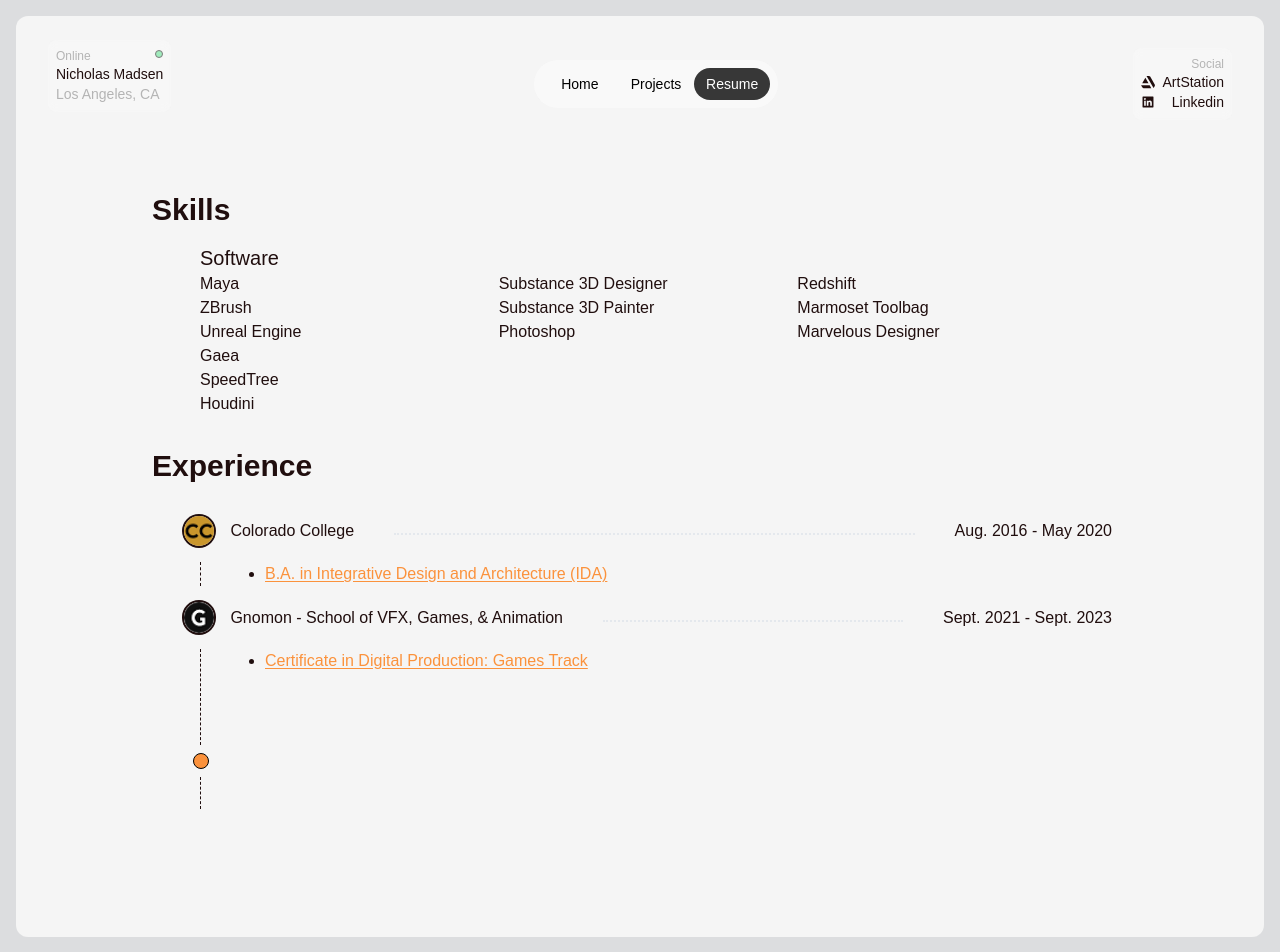
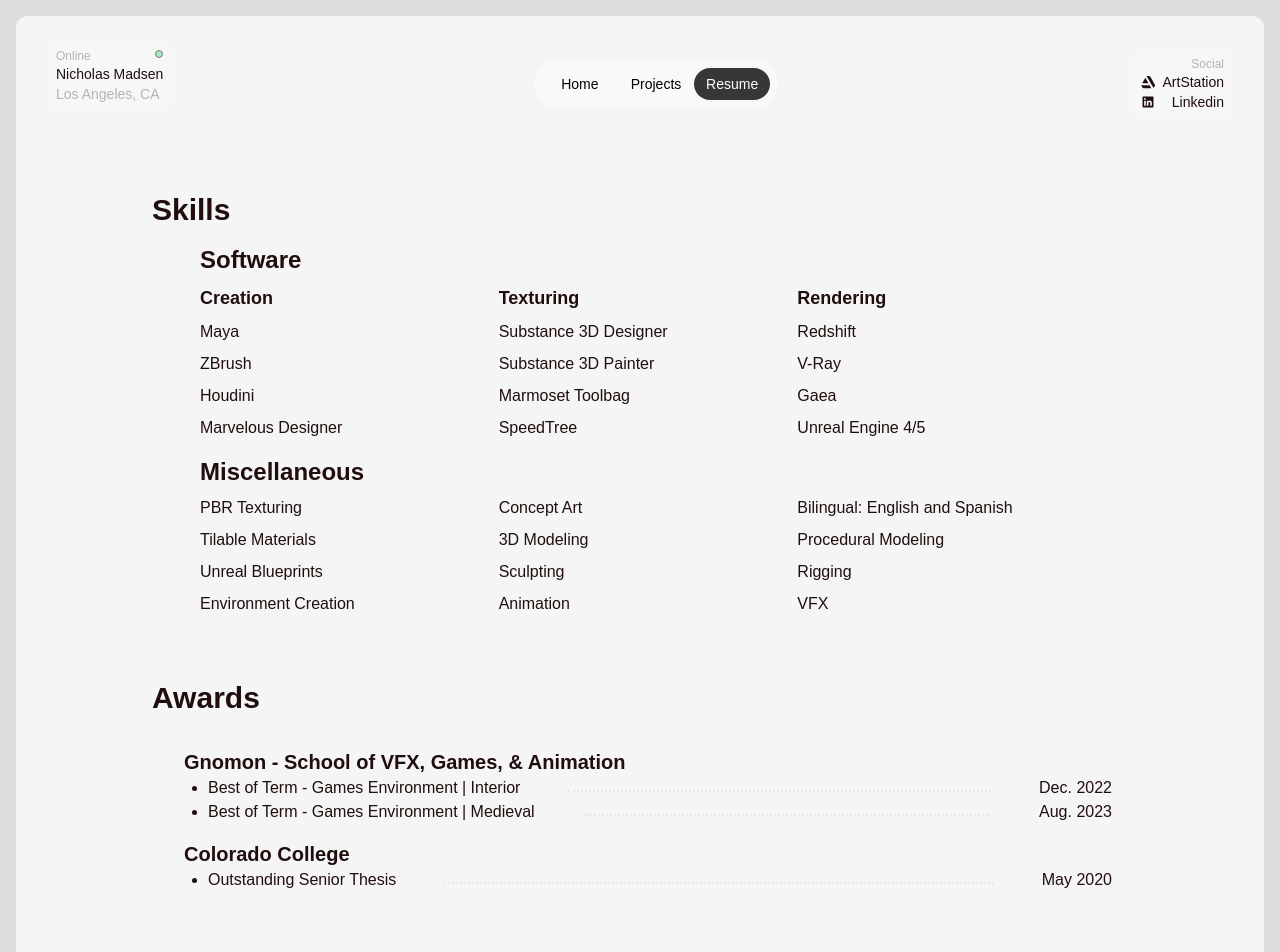
Before and after one commit to isley-griffith/nick-website, a Next.js app: page /resume in a window 1280 px wide. Shown: the top 952 px of the page. Built offline with nearby package versions, Linux system fonts and the light colour scheme.

Commit message:
Better image optimization, remove load state

```diff
--- a/package.json
+++ b/package.json
@@ -24,6 +24,7 @@
     "react-icons": "^4.11.0",
     "react-image-magnifiers": "^1.4.0",
     "react-toastify": "^9.1.3",
+    "sharp": "^0.32.6",
     "tailwindcss": "3.3.3"
   },
   "devDependencies": {
--- a/src/app/projects/page.jsx
+++ b/src/app/projects/page.jsx
@@ -13,7 +13,7 @@
       title: "Giant's Library",
       src: "/GiantsLibrary/preview.jpg",
       description: [
-        "Made this scene in my environment class at Gnomon.",
+        "I made this scene during my environment class at Gnomon.",
         "Thank you to my professor Jon Arellano for helping me realize this piece.",
         "Based on the concept by Sean Randolph.",
         <a
@@ -84,9 +84,9 @@
                   <h2 className="font-bold lg:text-3xl md:text-2xl sm:text-2xl xxs:text-xl mobile:text-xl mobile:mt-4">
                     {project.title}
                   </h2>
-                  <p className="flex flex-col w-full">
+                  <p className="flex flex-col">
                     {project.description.map((paragraph, index) => (
-                      <span key={index} className="block">
+                      <span key={index} className="w-full">
                         {paragraph}
                       </span>
                     ))}
--- a/src/app/resume/page.jsx
+++ b/src/app/resume/page.jsx
@@ -2,7 +2,6 @@
 import React, { useEffect } from "react";
 import classnames from "classnames";
 import Image from "next/image";
-import { SiAutodesk, SiUnrealengine } from "react-icons/si";
 
 import { useAnimate } from "framer-motion";
 
@@ -23,7 +22,9 @@
       degree: "B.A. in Integrative Design and Architecture (IDA)",
       degreeLink:
         "https://www.coloradocollege.edu/academics/dept/art/requirements/concentrations/ida.html",
-      description: [],
+      description: [
+        "At Colorado College, I explored a spectrum of design disciplines, from graphic design to architecture. My senior thesis incorporated digital 3D art as a narrative tool, and for that, I was honored with an award by the school.",
+      ],
       alt: "Colorado College Logo",
     },
     {
@@ -35,13 +36,66 @@
       degree: "Certificate in Digital Production: Games Track",
       degreeLink:
         "https://www.gnomon.edu/academics/certificate-digital-production/",
-
-      description: [],
+      description: [
+        "At Gnomon, I learned industry-standard techniques in animation, modeling, texturing, and rendering. This training steered me towards specializing in environment creation for the gaming industry.",
+      ],
       alt: "Bay Engineering Logo",
     },
   ];
+
+  const skills = [
+    ["Creation", "Maya", "ZBrush", "Houdini", "Marvelous Designer"],
+    [
+      "Texturing",
+      "Substance 3D Designer",
+      "Substance 3D Painter",
+      "Marmoset Toolbag",
+      "SpeedTree",
+    ],
+    ["Rendering", "Redshift", "V-Ray", "Gaea", "Unreal Engine 4/5"],
+  ];
+
+  const miscSkills = [
+    [
+      "PBR Texturing",
+      "Tilable Materials",
+      "Unreal Blueprints",
+      "Environment Creation",
+    ],
+    ["Concept Art", "3D Modeling", "Sculpting", "Animation"],
+    ["Bilingual: English and Spanish", "Procedural Modeling", "Rigging", "VFX"],
+  ];
+
+  const awards = [
+    {
+      awardLocation: "Gnomon - School of VFX, Games, & Animation",
+      awards: [
+        {
+          awardName: "Best of Term - Games Environment | Interior",
+          dateIssued: "Dec. 2022",
+        },
+        {
+          awardName: "Best of Term - Games Environment | Medieval",
+          dateIssued: "Aug. 2023",
+        },
+      ],
+    },
+    {
+      awardLocation: "Colorado College",
+      awards: [
+        {
+          awardName: "Outstanding Senior Thesis",
+          dateIssued: "May 2020",
+        },
+      ],
+    },
+  ];
+
   return (
-    <div className="mx-0 p-8 lg:pt-[0em] lg:pb-[8em] md:pb-[12em] mb-[8em] md:mt-[0em] sm:mt-[4em]">
+    <div
+      className="mx-0 p-8 lg:pt-[0em] lg:pb-[8em] md:pb-[12em] mb-[8em] md:mt-[0em] sm:mt-[4em]"
+      ref={scope}
+    >
       <div className="grid w-full grid-cols-1 mx-2 sm:gap-8 xxs:gap-8 xxs:grid-cols-1 md:grid-cols-1 md:pt-24 sm:pt-12 xxs:pt-24 mobile:pt-32">
         <div className="mt-8 lg:mx-24">
           <div className="flex lg:justify-start md:justify-center sm:justify-center xxs:justify-center mobile:justify-center">
@@ -51,41 +105,60 @@
               <div className="w-4 h-4 ml-2 bg-orange-400 border border-black rounded-full"></div>
             </div> */}
           </div>
-          <div className="lg:mx-12">
-            <h3 className="mt-4 text-xl font-normal">Software</h3>
+          <div className="mx-12">
+            <h3 className="mt-4 text-2xl font-bold">Software</h3>
             <div className="grid grid-cols-3">
-              <ul>
-                <li className="flex items-center space-x-2">
-                  <span>Maya</span>
-                </li>
-                <li className="flex items-center space-x-2">
-                  <span>ZBrush</span>
-                </li>
-                <li className="flex items-center space-x-2">
-                  <span>Unreal Engine</span>
-                </li>
-              </ul>
-              <ul>
-                <li>Substance 3D Designer</li>
-                <li>Substance 3D Painter</li>
-                <li>Photoshop</li>
-              </ul>
-              <ul>
-                <li>Redshift</li>
-                <li>Marmoset Toolbag</li>
-                <li>Marvelous Designer</li>
-              </ul>
-
-              <ul>
-                <li>Gaea</li>
-                <li>SpeedTree</li>
-                <li>Houdini</li>
-              </ul>
+              {skills.map((skillets, index) => (
+                <div key={index} className="flex flex-col mt-2 space-y-2">
+                  {skillets.map((skill, index) => (
+                    <span
+                      key={index}
+                      className="font-normal first:font-bold first:text-lg"
+                    >
+                      {skill}
+                    </span>
+                  ))}
+                </div>
+              ))}
+            </div>
+          </div>
+          <div className="mx-12">
+            <h3 className="mt-4 text-2xl font-bold">Miscellaneous</h3>
+            <div className="grid grid-cols-3">
+              {miscSkills.map((skillets, index) => (
+                <div key={index} className="flex flex-col mt-2 space-y-2">
+                  {skillets.map((skill, index) => (
+                    <span key={index} className="font-normal">
+                      {skill}
+                    </span>
+                  ))}
+                </div>
+              ))}
             </div>
           </div>
         </div>
+        <h1 className="mt-8 text-3xl font-bold lg:mx-24 lg:text-left md:text-center sm:text-center xxs:text-center mobile:text-center lg:mb-0 md:mb-0 sm:mb-0 xxs:mb-0 mobile:mb-8">
+          Awards
+        </h1>
+        <ul className="flex flex-col items-start justify-center mb-8 space-y-4 lg:mx-32">
+          {awards.map((award, index) => (
+            <li key={index} className="flex flex-col w-full opacity-0">
+              <div className="text-xl font-bold">{award.awardLocation}</div>
+              {award.awards.map((award, index) => (
+                <li key={index} className="ml-6 font-normal list-disc">
+                  <div className="flex justify-between">
+                    <span>{award.awardName}</span>
+                    <div className="flex items-center flex-grow h-1 mx-12 mt-3 border-b-2 border-dotted border-slate-300/40"></div>
+
+                    <span>{award.dateIssued}</span>
+                  </div>
+                </li>
+              ))}
+            </li>
+          ))}
+        </ul>
         <h1 className="text-3xl font-bold lg:mx-24 lg:text-left md:text-center sm:text-center xxs:text-center mobile:text-center lg:mb-0 md:mb-0 sm:mb-0 xxs:mb-0 mobile:mb-8">
-          Experience
+          Education
         </h1>
         <ul
           className="flex flex-col items-start justify-center space-y-4 lg:mx-32"
@@ -111,7 +184,7 @@
                   )}
                 </span>
                 <div className="flex justify-between w-full space-x-10">
-                  <span className="font-normal">{experience.name}</span>
+                  <span className="text-lg font-normal">{experience.name}</span>
                   <div className="flex items-center flex-grow h-1 mt-3 border-b-2 border-dotted border-slate-300/40"></div>
                   <span className="mr-8 font-normal min-w-fit">{`${experience.start} - ${experience.end}`}</span>
                 </div>
@@ -131,9 +204,9 @@
                         </a>
                       </li>
                       {experience.description.map((description, index) => (
-                        <li key={index} className="ml-16 first:underline">
+                        <span key={index} className="ml-16 first:underline">
                           {description}
-                        </li>
+                        </span>
                       ))}
                     </ul>
                   </div>
@@ -155,9 +228,9 @@
                           </a>
                         </li>
                         {experience.description.map((description, index) => (
-                          <li key={index} className="ml-16">
+                          <span key={index} className="ml-16">
                             {description}
-                          </li>
+                          </span>
                         ))}
                       </ul>
                     </div>
--- a/src/components/ImageMagnifier.js
+++ b/src/components/ImageMagnifier.js
@@ -1,9 +1,8 @@
 /* eslint-disable @next/next/no-img-element */
 "use client";
 import Image from "next/image";
-import { useState, useRef, useEffect } from "react";
+import { useState, useRef } from "react";
 import classnames from "classnames";
-import { Skeleton } from "@mui/material";
 
 export default function ImageMagnifier({
   src,
@@ -19,28 +18,7 @@
   const [[imgWidth, imgHeight], setSize] = useState([0, 0]);
   const [showMagnifier, setShowMagnifier] = useState(false);
 
-  const [loaded, setLoaded] = useState(false);
-
   const imageRef = useRef(null);
-
-  useEffect(() => {
-    const observer = new IntersectionObserver((entries) => {
-      entries.forEach((entry) => {
-        // When element's in viewport,
-        // we know it's loaded because the Image component uses lazy loading by default.
-        if (entry.isIntersecting) {
-          setLoaded(true);
-          observer.disconnect(); // Once loaded, there's no need to observe anymore.
-        }
-      });
-    });
-
-    if (imageRef.current) {
-      observer.observe(imageRef.current);
-    }
-
-    return () => observer.disconnect(); // Clean up
-  }, []);
 
   return (
     <div
@@ -50,26 +28,13 @@
         width: width,
       }}
     >
-      {!loaded && (
-        <Skeleton
-          variant="square"
-          className="rounded-lg"
-          width={small ? "31vw" : "95vw"}
-          height={small ? "31vw" : "95vh"}
-          animation="wave"
-          sizes={sizes}
-        />
-      )}
       <div ref={imageRef} className="w-full h-full">
         <Image
           src={src}
           width={width}
           height={height}
           sizes={sizes}
-          className={classnames(
-            "w-full h-auto rounded-lg",
-            loaded ? "opacity-100" : "opacity-0 h-0 w-0"
-          )}
+          className={classnames("w-full h-auto rounded-lg")}
           priority
           onMouseMove={(e) => {
             // update cursor position
```
Also changed, not shown: 1 other file (tests, documents, lock files or other folders).
